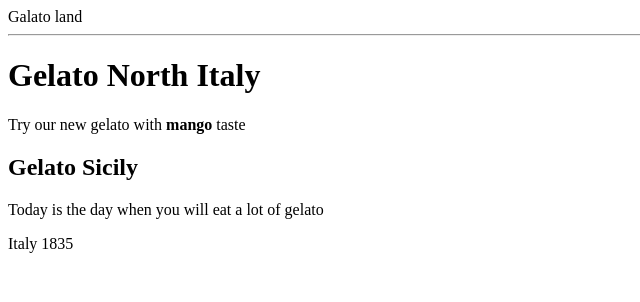
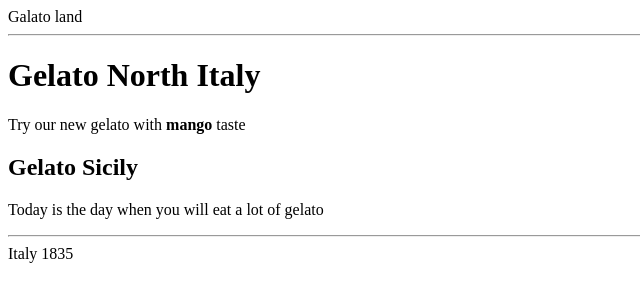
Before and after one commit to danalepste/Gelato, a plain HTML site: page index.html in a window 1280 px wide. Shown: the whole page, without its empty margins (0-640 px from the left). Drawn offline with Linux system fonts and the light colour scheme.

Commit message:
Update index.html

```diff
--- a/index.html
+++ b/index.html
@@ -7,8 +7,7 @@
     <title>Gelato</title>
   </head>
   <body>
-      <header>
-          Galato land</header>
+      <header>Galato land</header>
       <hr>
           <main>
         <h1>Gelato North Italy</h1>
@@ -18,6 +17,7 @@
         <h2>Gelato Sicily</h2>
         <p>Today is the day when you will eat a lot of gelato</p>
       </main>
+    <hr>
       <footer>
           Italy 1835
       </footer>
```
